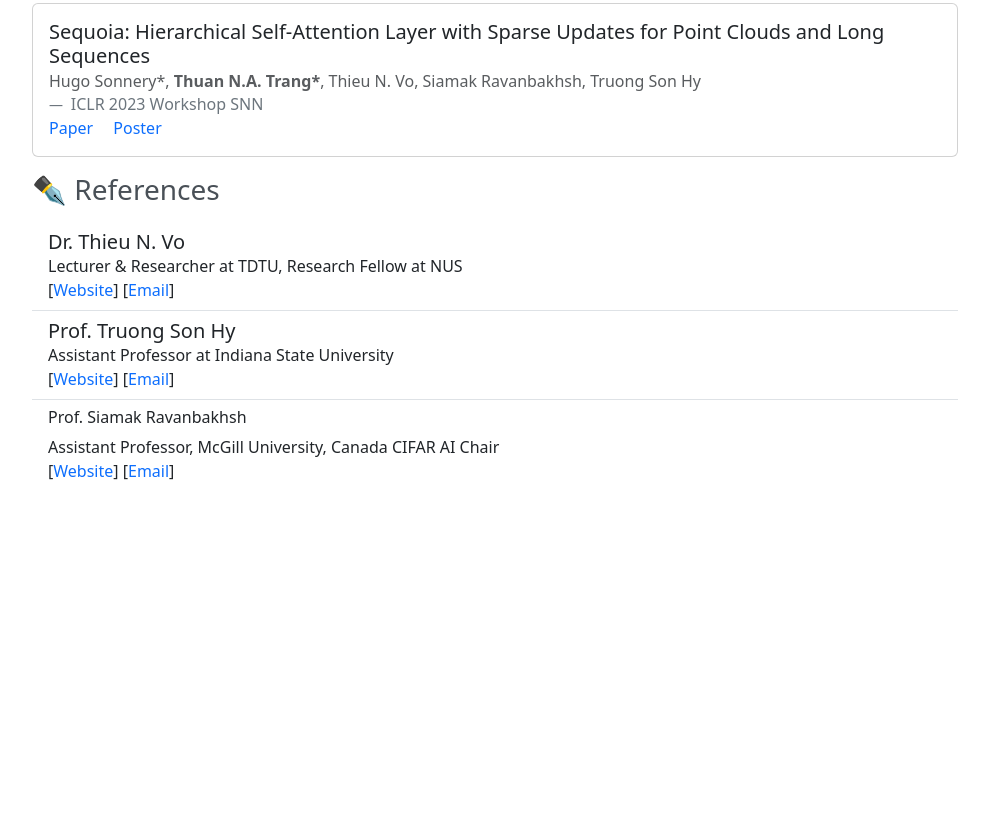
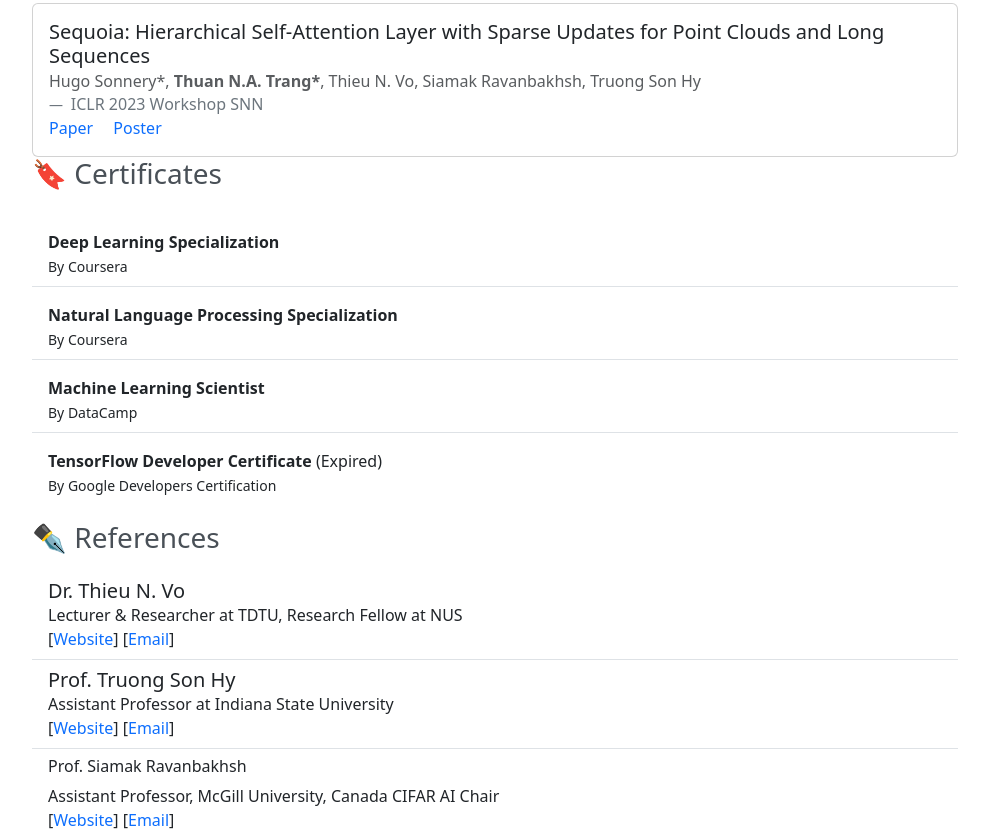
Before and after one commit to tranganhthuan/tranganhthuan.github.io, a plain HTML site: page index.html in a window 1280 px wide. Shown: the part 809-1649 px from the top of the page, without its empty margins (240-1229 px from the left). Before the commit the page ends 1300 px from the top, so only its background shows below. Drawn offline with nearby package versions, Linux system fonts and the light colour scheme.

Commit message:
Add certificates section

```diff
--- a/index.html
+++ b/index.html
@@ -58,8 +58,8 @@
             [<a class="link-underline link-underline-opacity-0" href="https://github.com/tranganhthuan/tranganhthuan.github.io/blob/main/IELTS.pdf">IELTS</a>]
             [<a class="link-underline link-underline-opacity-0" href="https://github.com/tranganhthuan/tranganhthuan.github.io/blob/main/Scholarship.pdf">Scholarship</a>]
           </p>
+
           <h3 class="text-dark-emphasis pb-3"> 📚 Publications </h3>
-
           <div class="card">
             <div class="card-body">
               <h5 class="card-title">E(3)-Equivariant Mesh Neural Networks</h5>
@@ -94,6 +94,35 @@
             </div>
           </div>
 
+          <h3 class="text-dark-emphasis pb-3"> 🔖 Certificates </h3>
+          <ul class="list-group list-group-flush">
+            <li class="list-group-item">
+              <p class="m-0 mt-2"><strong>Deep Learning Specialization</strong> <a class="text-dark"
+                href="https://coursera.org/share/88db1b4fe9546d40b6333e1eb1c74328"><small><span
+                        class="oi oi-external-link"></span></small></a></p>
+              <p class="m-0"><small>By Coursera</small></p>
+            </li>
+            <li class="list-group-item">
+              <p class="m-0 mt-2"><strong>Natural Language Processing Specialization</strong> <a class="text-dark"
+                href="https://coursera.org/share/fbcd4de5a3f31cb60599cce1939abdf0"><small><span
+                        class="oi oi-external-link"></span></small></a></p>
+              <p class="m-0"><small>By Coursera</small></p>
+            </li>
+            <li class="list-group-item">
+              <p class="m-0 mt-2"><strong>Machine Learning Scientist</strong> <a class="text-dark"
+                href="https://www.datacamp.com/statement-of-accomplishment/track/d236af947b4c7427f6c3637f81910ecdffb2b1a8"><small><span
+                        class="oi oi-external-link"></span></small></a></p>
+              <p class="m-0"><small>By DataCamp</small></p>
+            </li>
+            <li class="list-group-item">
+              <p class="m-0 mt-2"><strong>TensorFlow Developer Certificate</strong> (Expired) <a class="text-dark"
+                href="https://www.credential.net/40fa89b6-fd3b-426e-85f8-5b1cde295165#gs.ixnn5m"><small><span
+                        class="oi oi-external-link"></span></small></a></p>
+              <p class="m-0"><small>By Google Developers Certification</small></p>
+            </li>
+          </ul>
+
+
           <h3 class="text-dark-emphasis pt-3 pb-3 mb-0"> ✒️ References </h3>
           <ul class="list-group list-group-flush">
             <li class="list-group-item">
```
